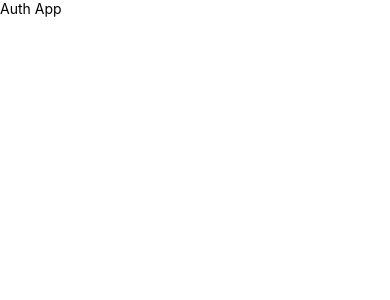
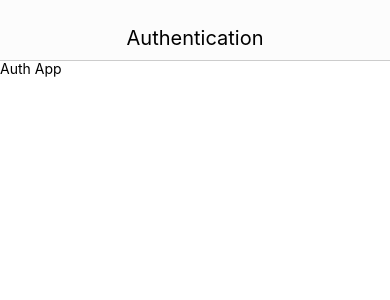
Before and after one commit to PiKatso/Authentication--react, a React Native app: screen / in a window 390 px wide. Shown: the top 300 px of the page. Built offline with nearby package versions, Linux system fonts and the light colour scheme.

Commit message:
access the common component Header in the App Component

```diff
--- a/src/App.js
+++ b/src/App.js
@@ -1,10 +1,12 @@
 import React, { Component } from 'react';
 import { View, Text } from 'react-native';
+import { Header } from './components/common';
 
 class App extends Component {
   render () {
     return (
       <View>
+        <Header headerText="Authentication" />
         <Text>Auth App</Text>
       </View>
     );
```
